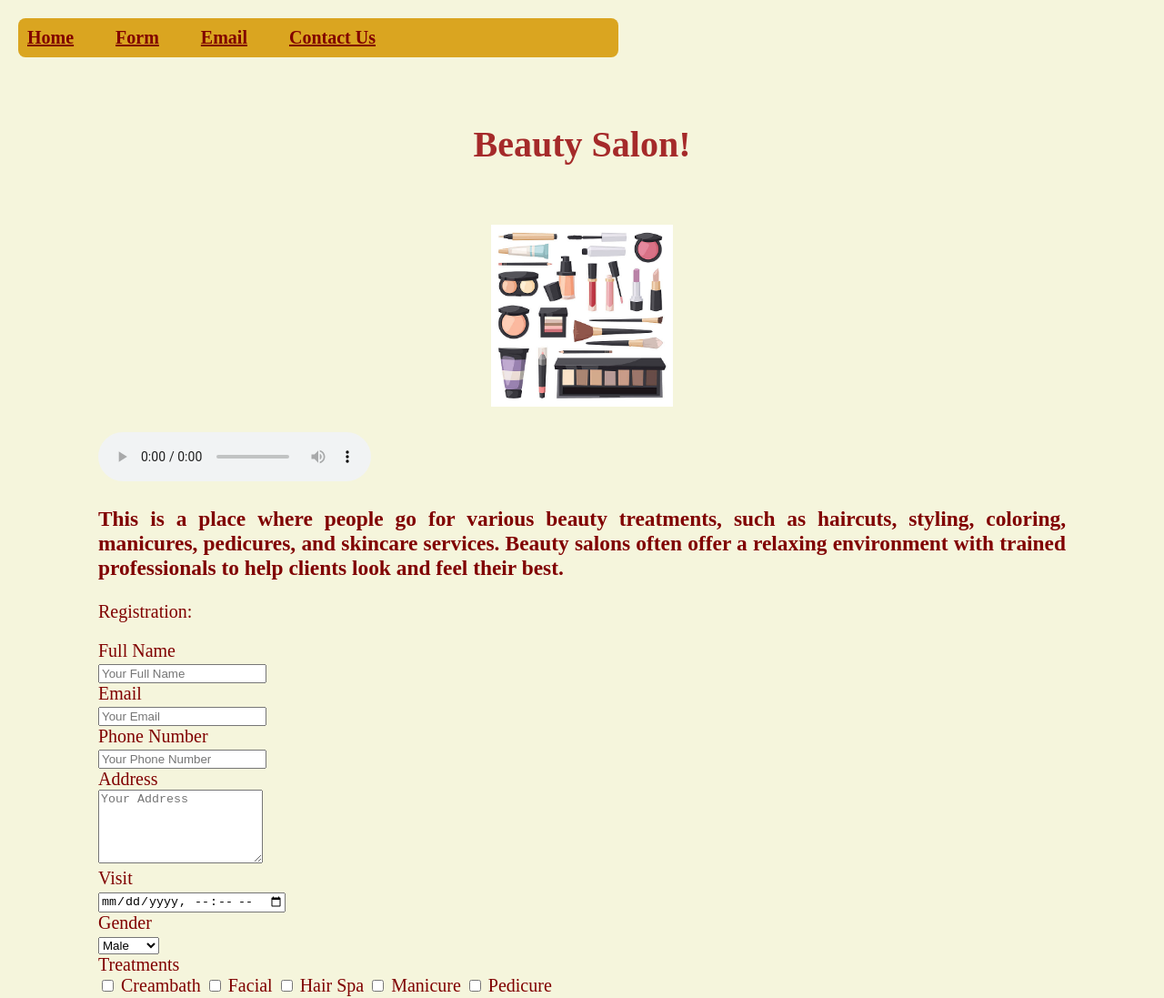
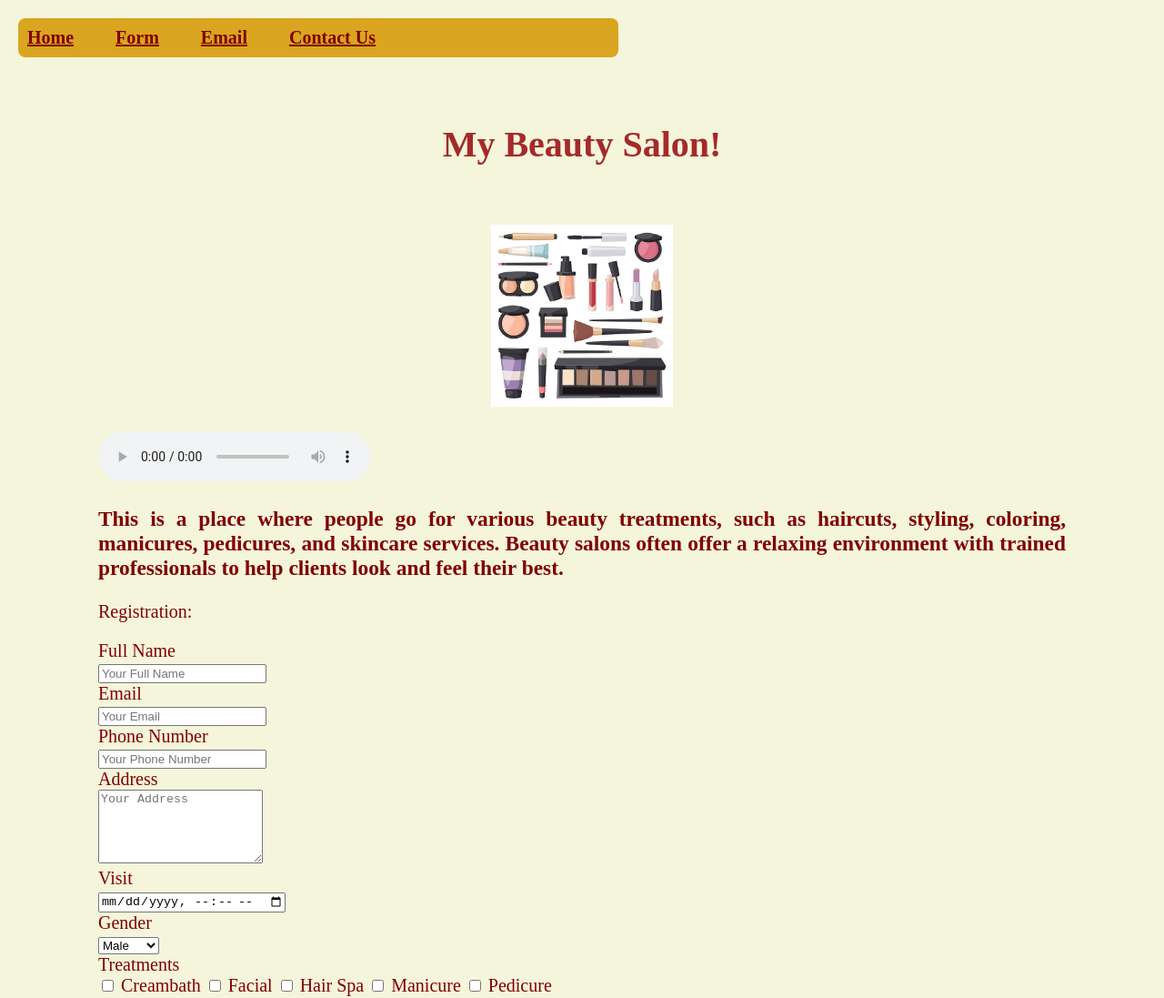
Before and after one commit to elietasuganda/final-checkpoint, a plain HTML site: page index.html in a window 1280 px wide. Shown: the top 1097 px of the page at 91% size. Drawn offline with Linux system fonts and the light colour scheme; files whose address does not match are found by name.

Commit message:
change my header

```diff
--- a/index.html
+++ b/index.html
@@ -9,7 +9,7 @@
 </head>
 <body>
     <header>
-        <h1>Beauty Salon!</h1>
+        <h1>My Beauty Salon!</h1>
         <nav>
             <div class="navbar">
             <ul>
```
